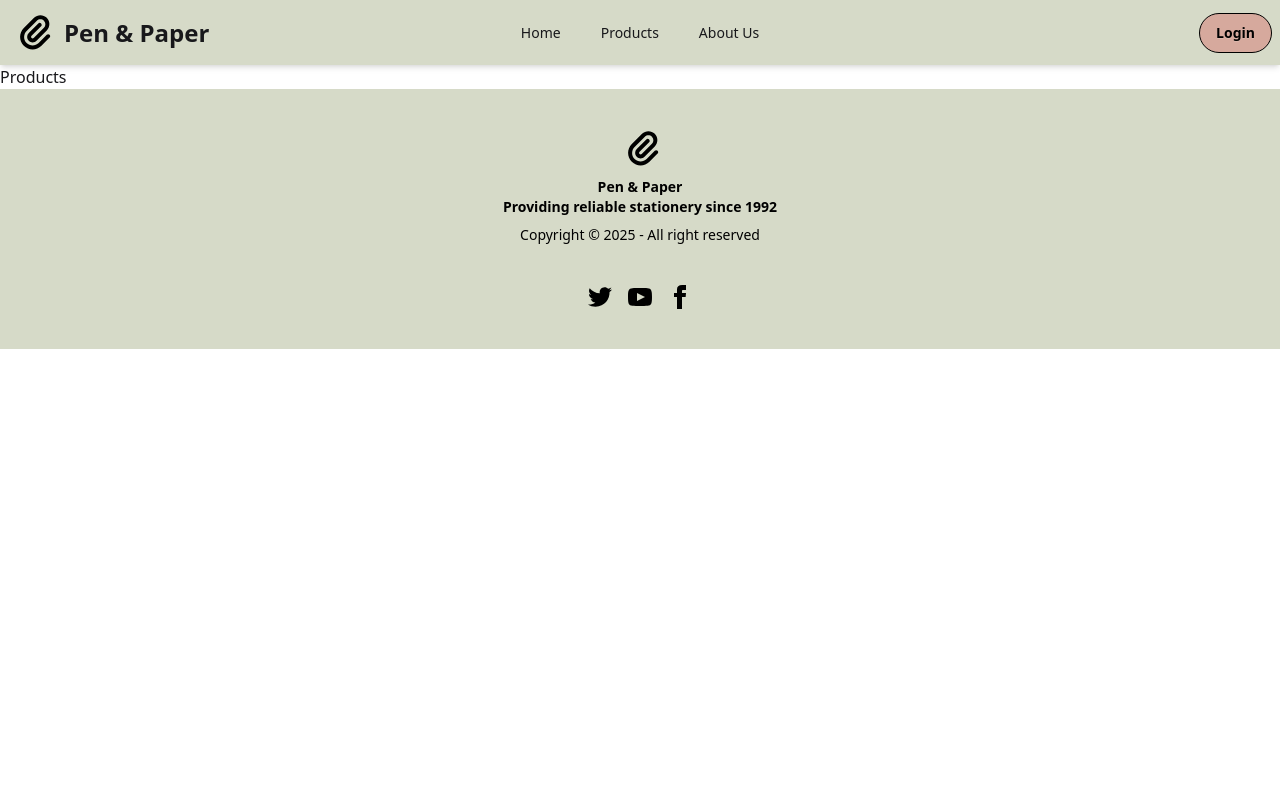
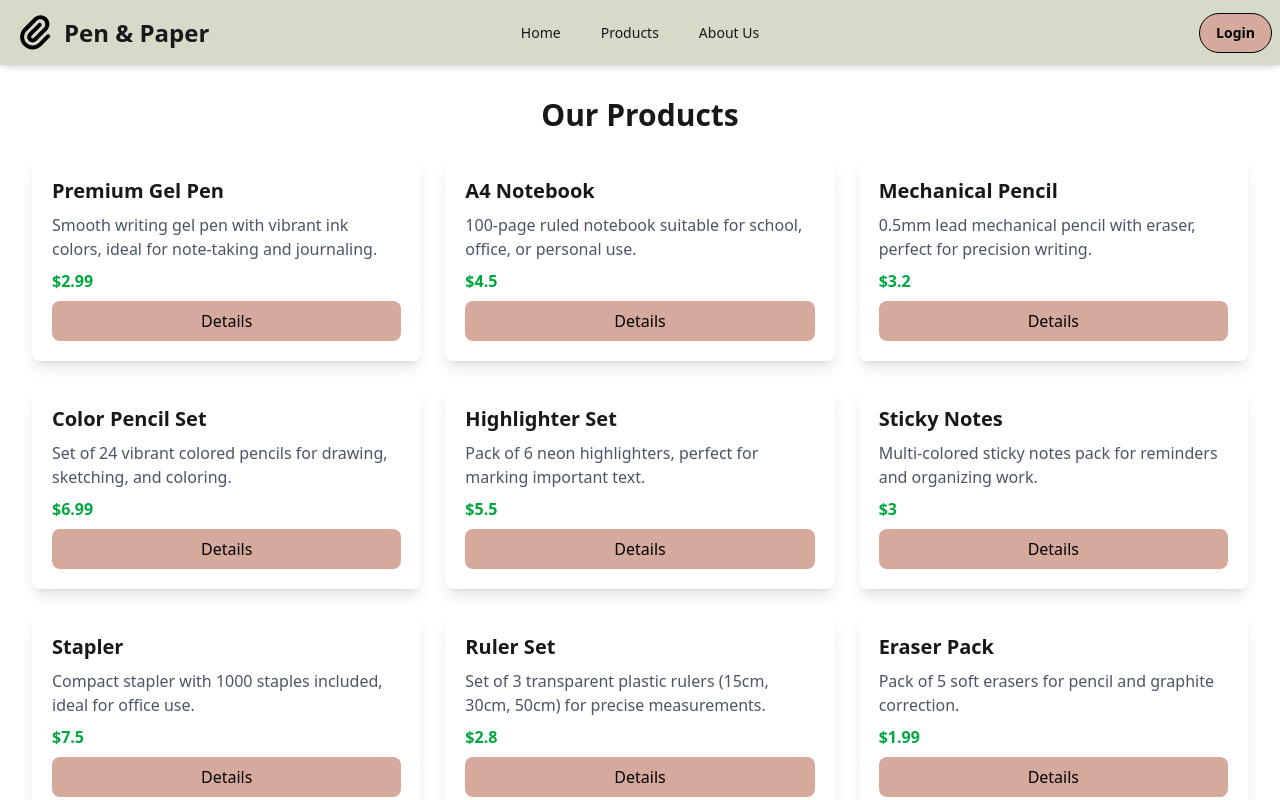
Before and after one commit to AhmedTasnia/ManageProduct, a Next.js app: page /products in a window 1280 px wide. Shown: the top 800 px of the page. Built offline with nearby package versions, Linux system fonts and the light colour scheme.

Commit message:
Added the productHighlight section and the products route fetch product data from json file

```diff
--- a/src/Data/product.json
+++ b/public/product.json
@@ -4,6 +4,7 @@
     "id": 1,
     "name": "Premium Gel Pen",
     "description": "Smooth writing gel pen with vibrant ink colors, ideal for note-taking and journaling.",
+    "image":"https://i.postimg.cc/VshD5KFR/446c53035b9716a9ea4095487e8c074d-jpg-720x720q80.jpg",
     "price": 2.99,
     "rating": 4.8,
     "advantage": "Smooth ink flow, comfortable grip, long-lasting"
@@ -12,6 +13,7 @@
     "id": 2,
     "name": "A4 Notebook",
     "description": "100-page ruled notebook suitable for school, office, or personal use.",
+    "image":"https://i.postimg.cc/fy1KFbbF/fc3c028fdce6e619461b5c9cba9eae04.jpg",
     "price": 4.5,
     "rating": 4.5,
     "advantage": "High-quality paper, durable cover, portable"
@@ -20,6 +22,7 @@
     "id": 3,
     "name": "Mechanical Pencil",
     "description": "0.5mm lead mechanical pencil with eraser, perfect for precision writing.",
+    "image":"https://i.postimg.cc/NFKDpXQm/Pilot-Mechanical-Pencil-Black-0-7-Pens.webp",
     "price": 3.2,
     "rating": 4.6,
     "advantage": "Refillable, precise lines, comfortable grip"
@@ -28,6 +31,7 @@
     "id": 4,
     "name": "Color Pencil Set",
     "description": "Set of 24 vibrant colored pencils for drawing, sketching, and coloring.",
+    "image":"https://i.postimg.cc/HxZ3wz1T/images.jpg",
     "price": 6.99,
     "rating": 4.7,
     "advantage": "Rich pigments, smooth blending, durable pencils"
@@ -36,6 +40,7 @@
     "id": 5,
     "name": "Highlighter Set",
     "description": "Pack of 6 neon highlighters, perfect for marking important text.",
+    "image":"https://i.postimg.cc/0Q2cK33t/81b266dced8541315042c0e7230cb1e3.jpg",
     "price": 5.5,
     "rating": 4.4,
     "advantage": "Bright colors, quick-dry ink, non-toxic"
@@ -44,6 +49,7 @@
     "id": 6,
     "name": "Sticky Notes",
     "description": "Multi-colored sticky notes pack for reminders and organizing work.",
+    "image":"https://i.postimg.cc/nL13zZdj/6a8eba79a1a260f71cc982863604a442.jpg",
     "price": 3.0,
     "rating": 4.3,
     "advantage": "Strong adhesive, easy to peel, reusable"
@@ -52,6 +58,7 @@
     "id": 7,
     "name": "Stapler",
     "description": "Compact stapler with 1000 staples included, ideal for office use.",
+    "image":"https://i.postimg.cc/7YCtNFLd/images-1.jpg",
     "price": 7.5,
     "rating": 4.6,
     "advantage": "Durable metal design, smooth stapling, portable"
@@ -60,6 +67,7 @@
     "id": 8,
     "name": "Ruler Set",
     "description": "Set of 3 transparent plastic rulers (15cm, 30cm, 50cm) for precise measurements.",
+    "image":"https://i.postimg.cc/yNCGxLs5/images-2.jpg",
     "price": 2.8,
     "rating": 4.5,
     "advantage": "Clear markings, durable, accurate"
@@ -68,6 +76,7 @@
     "id": 9,
     "name": "Eraser Pack",
     "description": "Pack of 5 soft erasers for pencil and graphite correction.",
+    "image":"https://i.postimg.cc/t4KKPXtB/images-3.jpg",
     "price": 1.99,
     "rating": 4.2,
     "advantage": "Non-smudging, soft texture, easy to clean"
@@ -76,6 +85,7 @@
     "id": 10,
     "name": "Desk Organizer",
     "description": "Multi-compartment desk organizer to keep stationery and office supplies tidy.",
+    "image":"https://i.postimg.cc/sD1vXc23/bc3f233b4b796fff74218b139ac76228-jpg-720x720q80.jpg",
     "price": 12.99,
     "rating": 4.7,
     "advantage": "Spacious, durable, stylish design"
--- /dev/null
+++ b/src/Components/ProductHighlights.jsx
@@ -0,0 +1,57 @@
+export default function ProductHighlights() {
+  const products = [
+    {
+      id: 1,
+      name: "Premium Notebooks",
+      description: "High-quality notebooks perfect for school, office, and personal use.",
+      image: "https://images.unsplash.com/photo-1524995997946-a1c2e315a42f?auto=format&fit=crop&w=600&q=80",
+    },
+    {
+      id: 2,
+      name: "Colorful Pens",
+      description: "Smooth writing pens available in multiple vibrant colors.",
+      image: "https://i.postimg.cc/9fHMLHYf/OOLY-Bright-Writers-Colored-Ink-Retractable-Ballpoint-Pens-Row.webp",
+    },
+    {
+      id: 3,
+      name: "Desk Organizers",
+      description: "Keep your desk neat with our stylish and durable organizers.",
+      image: "https://i.postimg.cc/sD1vXc23/bc3f233b4b796fff74218b139ac76228-jpg-720x720q80.jpg",
+    },
+    {
+      id: 4,
+      name: "Art Supplies",
+      description: "Sketchbooks, brushes, and paints for unleashing your creativity.",
+      image: "https://i.postimg.cc/g0y05tgH/Melissa-Lakey-Artist-Tucson-Shoot-84.webp",
+    },
+  ];
+
+  return (
+    <section className="py-20 bg-gray-50">
+      <div className="container mx-auto px-6 text-center">
+        <h2 className="text-4xl font-bold text-gray-800 mb-12">Our Product Highlights</h2>
+        <div className="grid gap-8 sm:grid-cols-2 lg:grid-cols-4">
+          {products.map((product) => (
+            <div
+              key={product.id}
+              className="bg-white rounded-2xl shadow-lg overflow-hidden hover:shadow-2xl transition duration-300"
+            >
+              <img
+                src={product.image}
+                alt={product.name}
+                className="w-full h-48 object-cover"
+              />
+              <div className="p-6">
+                <h3 className="text-xl font-semibold mb-2">{product.name}</h3>
+                <p className="text-gray-600 text-sm mb-4">{product.description}</p>
+                <button className="bg-[#FBF3D5] text-black px-4 py-2 rounded-lg hover:bg-emerald-700 transition">
+                  Shop Now
+                </button>
+              </div>
+            </div>
+          ))}
+        </div>
+      </div>
+    </section>
+  );
+}
--- a/src/app/page.js
+++ b/src/app/page.js
@@ -1,9 +1,11 @@
 import Hero from "@/Components/Hero";
+import ProductHighlights from "@/Components/ProductHighlights";
 
 export default function Home() {
   return (
     <div className="">
       <Hero />
+      <ProductHighlights />
     </div>
   );
 }
--- a/src/app/products/page.jsx
+++ b/src/app/products/page.jsx
@@ -1,11 +1,51 @@
-import React from 'react';
+"use client";
+import { useEffect, useState } from "react";
+import Link from "next/link";
 
-const page = () => {
-    return (
-        <div>
-            <h1>Products</h1>
-        </div>
-    );
-};
+export default function Products() {
+  const [products, setProducts] = useState([]);
 
-export default page;
+  useEffect(() => {
+    fetch("/product.json") // ✅ matches your file name inside /public
+      .then((res) => {
+        if (!res.ok) {
+          throw new Error("Failed to fetch product.json");
+        }
+        return res.json();
+      })
+      .then((data) => setProducts(data))
+      .catch((error) => console.error("Error loading products:", error));
+  }, []);
+
+  return (
+    <div className="p-8">
+      <h1 className="text-3xl font-bold mb-6 text-center">Our Products</h1>
+
+      <div className="grid grid-cols-1 md:grid-cols-3 gap-6">
+        {products.map((product) => (
+          <div
+            key={product.id}
+            className="bg-white shadow-lg rounded-lg p-5 hover:shadow-xl transition flex flex-col justify-between"
+          >
+            <div>
+              <h2 className="text-xl font-semibold mb-2">{product.name}</h2>
+              <p className="text-gray-600 mb-2">{product.description}</p>
+              <p className="text-green-600 font-bold mb-2">
+                ${product.price}
+              </p>
+              {/* <p className="text-yellow-500 mb-2">⭐ {product.rating}</p> */}
+              {/* <p className="text-sm text-gray-500 mb-4">{product.advantage}</p> */}
+            </div>
+            <div className="mt-auto">
+              <Link href={`/products/${product.id}`}>
+                <button className="w-full bg-[#D6A99D] text-black font-medium px-4 py-2 rounded-lg hover:bg-[#c48e7f] transition">
+                  Details
+                </button>
+              </Link>
+            </div>
+          </div>
+        ))}
+      </div>
+    </div>
+  );
+}
```
